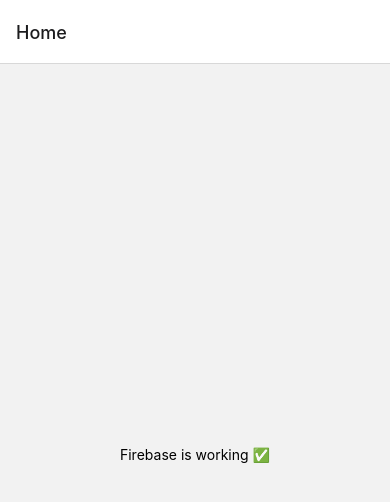
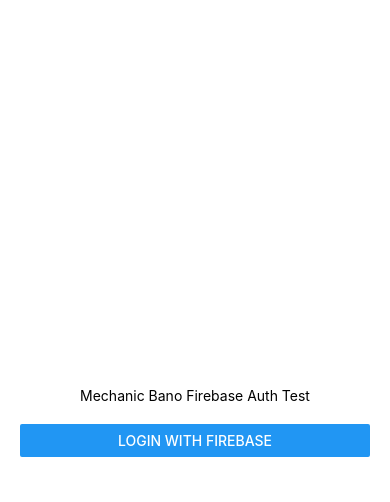
Before and after one commit to NamanMech/mechanic-bano-public-app, a React Native app: screen / in a window 390 px wide. Shown: the top 502 px of the page. Built offline with nearby package versions, Linux system fonts and the light colour scheme; no server answers.

Commit message:
Update App.js

```diff
--- a/App.js
+++ b/App.js
@@ -1,17 +1,21 @@
-import { NavigationContainer } from '@react-navigation/native';
-import { createNativeStackNavigator } from '@react-navigation/native-stack';
-import HomeScreen from './screens/HomeScreen';
-import GoogleLoginScreen from './screens/GoogleLoginScreen';
-
-const Stack = createNativeStackNavigator();
+import React from 'react';
+import { View, Button, Alert, Text } from 'react-native';
+import { firebase } from './utils/firebaseConfig';
 
 export default function App() {
+  const testLogin = async () => {
+    try {
+      await firebase.auth().signInWithEmailAndPassword("test@example.com", "123456");
+      Alert.alert("✅ Login successful!");
+    } catch (e) {
+      Alert.alert("❌ Login error", e.message);
+    }
+  };
+
   return (
-    <NavigationContainer>
-      <Stack.Navigator>
-        <Stack.Screen name="Home" component={HomeScreen} />
-        <Stack.Screen name="Login" component={GoogleLoginScreen} />
-      </Stack.Navigator>
-    </NavigationContainer>
+    <View style={{ flex: 1, justifyContent: 'center', padding: 20 }}>
+      <Text style={{ textAlign: 'center', marginBottom: 20 }}>Mechanic Bano Firebase Auth Test</Text>
+      <Button title="Login with Firebase" onPress={testLogin} />
+    </View>
   );
 }
```
